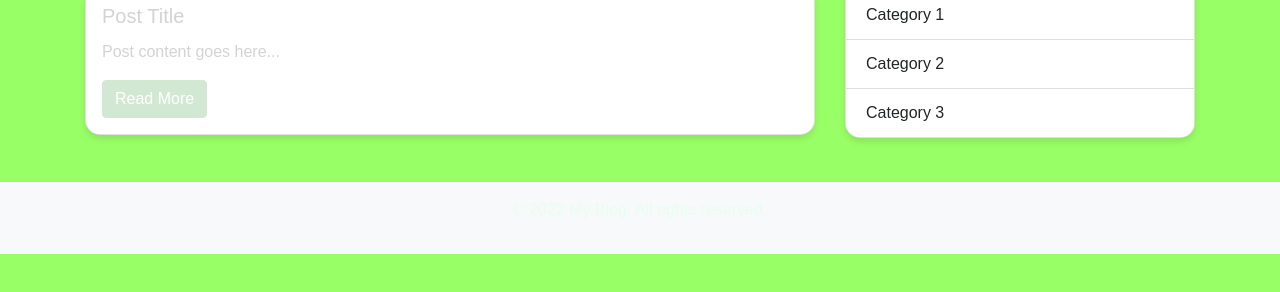
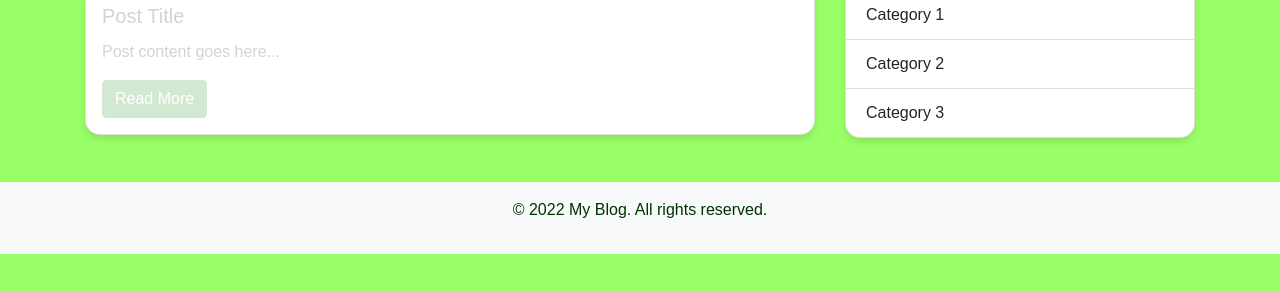
Before and after one commit to apepnefertum/hswtweb, a plain HTML site: page index.html in a window 1280 px wide. Shown: the part 134-426 px from the top of the page. Drawn offline with nearby package versions, Linux system fonts and the light colour scheme.

Commit message:
Update styles.css

```diff
--- a/styles.css
+++ b/styles.css
@@ -68,6 +68,6 @@ body {
 
 footer {
     background-color: #003300;
-    color:  #e6ffee;
+    color:  #003300;
     margin-top: 20px;
 }
```
